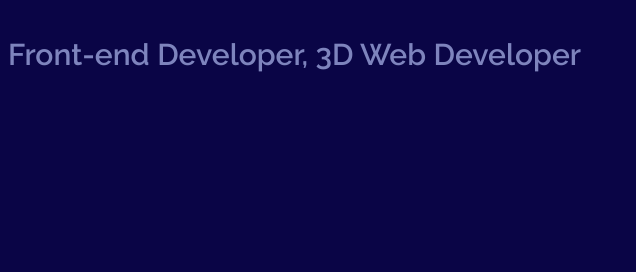
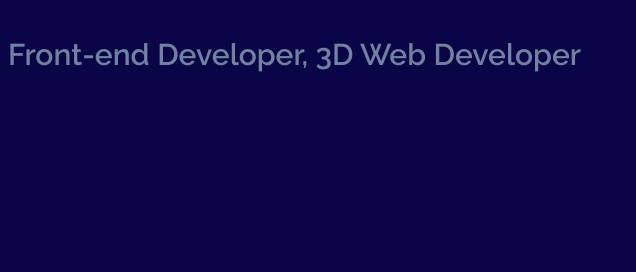
Before and after one commit to realone214/portfolio, a website built with Vite: page index.html in a window 1280 px wide. Shown: the part 401-673 px from the top of the page, 0-636 px from the left. Built offline with nearby package versions, Linux system fonts and the light colour scheme; files whose address does not match are found by name.

Commit message:
add Readme.md

```diff
--- a/style.css
+++ b/style.css
@@ -160,7 +160,9 @@ section div {
   align-items: center;
 
   color: #7e84bd;
-
+  h3 {
+    color: #7281a2;
+  }
   h1 {
     font-size: clamp(4rem, 6vw, 6rem);
     font-weight: 800;
```
Also changed, not shown: Readme.md (added).
